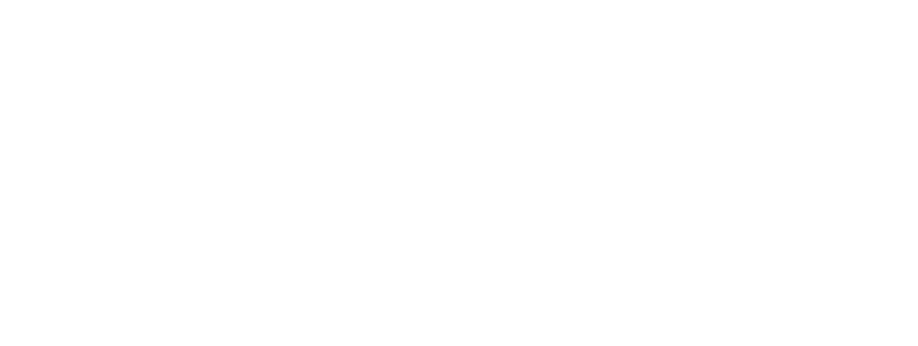
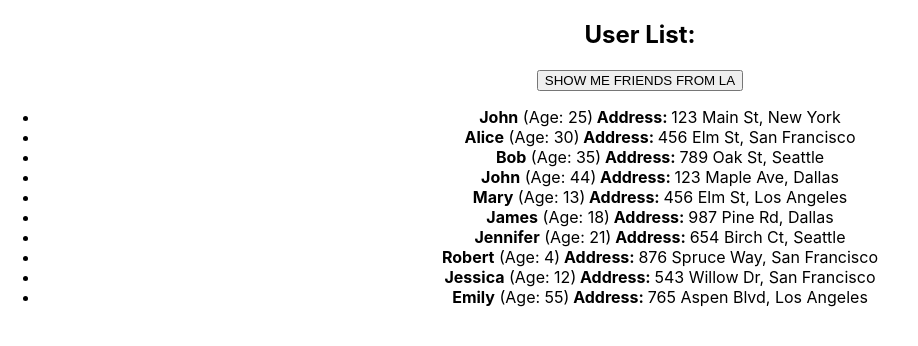
Before and after one commit to Arina-Vas/homework-front-main, a React (Create React App) app: page / in a window 1280 px wide. Shown: the top 346 px of the page, without its empty margins (0-918 px from the left). Built offline with nearby package versions, Linux system fonts and the light colour scheme.

Commit message:
HW-2-solution

```diff
--- a/package.json
+++ b/package.json
@@ -2,6 +2,7 @@
   "name": "pre-homeworks",
   "version": "0.1.0",
   "private": true,
+  "homepage": "https://Arina-Vas.github.io/homework-front-main",
   "dependencies": {
     "@testing-library/jest-dom": "^5.14.1",
     "@testing-library/react": "^13.0.0",
@@ -17,6 +18,8 @@
     "web-vitals": "^2.1.0"
   },
   "scripts": {
+    "predeploy": "yarn run build",
+    "deploy": "gh-pages -d build",
     "start": "react-scripts start",
     "build": "react-scripts build",
     "test": "react-scripts test",
--- a/src/App.tsx
+++ b/src/App.tsx
@@ -8,7 +8,7 @@
   return (
     <div className="App">
       {/*<HW1 />*/}
-      {/*<HW2 />*/}
+      <HW2 />
       {/*<HW3 />*/}
       {/*<HW4 />*/}
     </div>
--- a/src/HW/2/CurrentUser.tsx
+++ b/src/HW/2/CurrentUser.tsx
@@ -1,7 +1,7 @@
 import { UserType } from './HW2';
 
 type CurrentUserPropsType = {
-  user: any // пропиши типизацию
+  user: UserType // пропиши типизацию
 };
 
 export const CurrentUser = (props: CurrentUserPropsType) => {
--- a/src/HW/2/HW2.tsx
+++ b/src/HW/2/HW2.tsx
@@ -10,11 +10,11 @@
   id: number;
   name: string;
   age: number;
-  address: any; // пропиши типизацию
+  address: AddressType; // пропиши типизацию
 };
 
 export type UsersObjectType = {
-  myFriends: any; // пропиши типизацию
+  myFriends: Array<UserType>; // пропиши типизацию
 };
 
 export const HW2 = () => {
@@ -47,7 +47,8 @@
   let [currentUsers, setCurrentUsers] = useState<UsersObjectType>(users);
 
   const filterUsers = () => {
-    const filteredUsers = 'НУЖНО ПРОФИЛЬТРОВАТЬ ДРУЗЕЙ. ОСТАВЛЯЕМ ТОЛЬКО ТЕХ, КОТОРЫЕ ЖИВУТ В ГОРОДЕ LOS ANGELES';
+    const filteredUsers = users.myFriends.filter((user) => user.address.city === 'Los Angeles')
+        // 'НУЖНО ПРОФИЛЬТРОВАТЬ ДРУЗЕЙ. ОСТАВЛЯЕМ ТОЛЬКО ТЕХ, КОТОРЫЕ ЖИВУТ В ГОРОДЕ LOS ANGELES';
     setCurrentUsers({ myFriends: filteredUsers });
   };
 
--- a/src/HW/2/UserList2.tsx
+++ b/src/HW/2/UserList2.tsx
@@ -2,8 +2,8 @@
 import {UsersObjectType} from './HW2';
 
 type UserList2PropsType = {
-	users: any // пропиши типизацию
-	filterUsers: any // пропиши типизацию
+	users: UsersObjectType // пропиши типизацию
+	filterUsers: ()=>void // пропиши типизацию
 };
 
 export const UserList2 = (props: UserList2PropsType) => {
@@ -11,13 +11,14 @@
 		<div id={'hw02-users'}>
 			<h2>User List:</h2>
 
-			{/*<button id={'hw02-filter-button'} onClick={() => props.filterUsers}>SHOW ME FRIENDS FROM LA</button>*/}
+			<button id={'hw02-filter-button'} onClick={props.filterUsers}>SHOW ME FRIENDS FROM LA</button>
 
-			{/*<ul>*/}
-			{/*  {props.users.myFriends.map((user) => (*/}
-			{/*    <ВЫЗЫВАЕМ КОМПОНЕНТУ CurrentUser />*/}
-			{/*  ))}*/}
-			{/*</ul>*/}
+			<ul>
+			  {props.users.myFriends.map((user) => (
+			    <CurrentUser user={user} key={user.id} />
+			    // <ВЫЗЫВАЕМ КОМПОНЕНТУ CurrentUser />
+			  ))}
+			</ul>
 		</div>
 	);
 };
```
Also changed, not shown: 1 other file (tests, documents, lock files or other folders).
